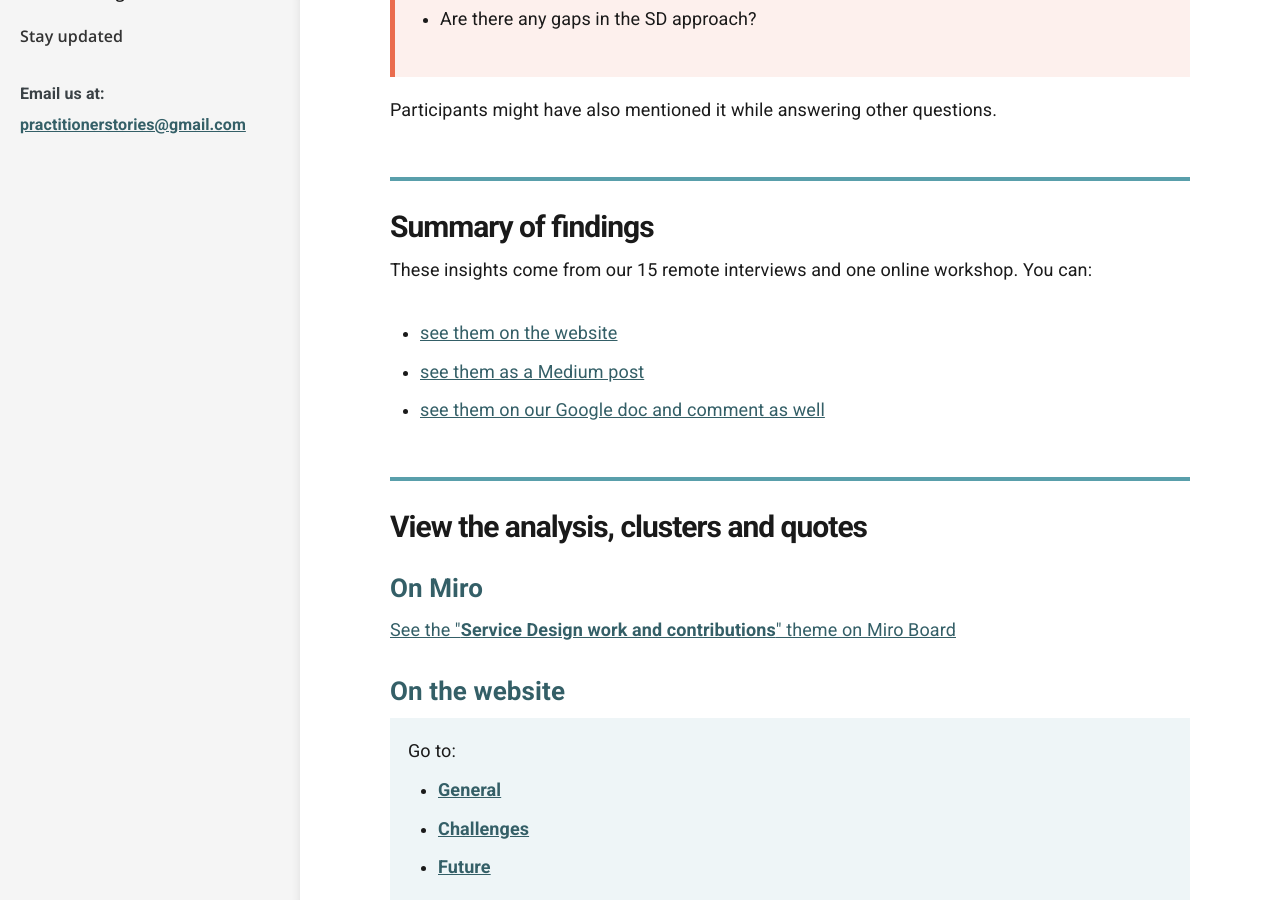
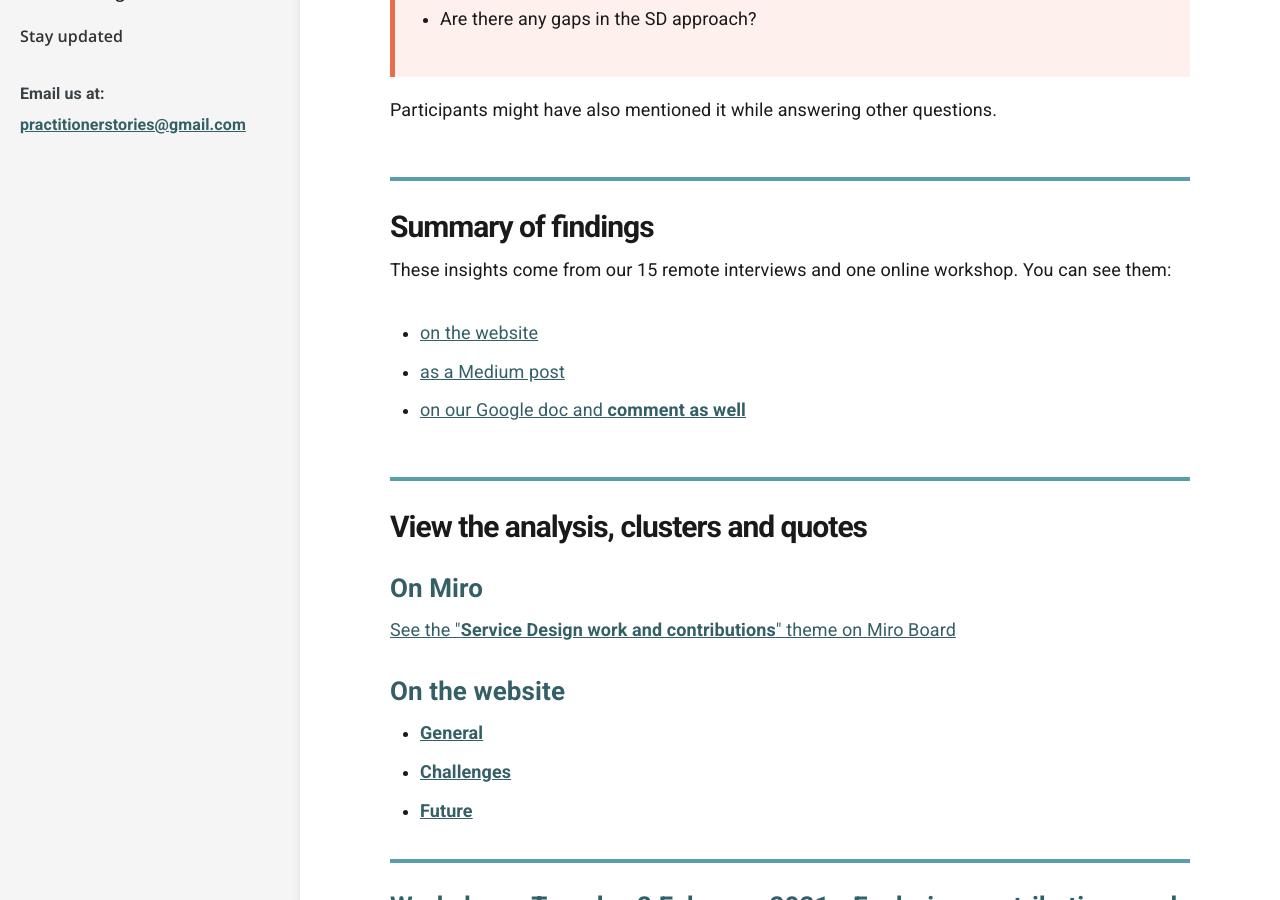
Before and after one commit to stephanie-K/practitioner-stories, a Jekyll site: the page built from _docs/SD-work-contributions/intro.md, in a window 1280 px wide and 900 px high, scrolled down 707 px. Built offline with Jekyll 4.4.1, drawn with Linux system fonts in a browser that asks for light colours.

Commit message:
improve layout

```diff
--- a/_docs/SD-work-contributions/intro.md
+++ b/_docs/SD-work-contributions/intro.md
@@ -19,10 +19,10 @@ Participants might have also mentioned it while answering other questions.
 
 <h2 class="top-line">Summary of findings</h2>
 
-These insights come from our 15 remote interviews and one online workshop. You can:
-- [see them on the website](/practitioner-stories/SD-work-contributions/summary)
-- <a href="https://practitionerstories.medium.com/service-design-practice-in-the-scottish-public-and-third-sectors-5b2090352ab" target="_blank">see them as a Medium post</a>
-- <a href="https://docs.google.com/document/d/1ZlS6_aIB6hO0imkKJCVQ3nGI1GJ8YdCoibtFmI4TOx4/edit?usp=sharing" target="_blank">see them on our Google doc and comment as well</a>
+These insights come from our 15 remote interviews and one online workshop. You can see them:
+- [on the website](/practitioner-stories/SD-work-contributions/summary)
+- <a href="https://practitionerstories.medium.com/service-design-practice-in-the-scottish-public-and-third-sectors-5b2090352ab" target="_blank">as a Medium post</a>
+- <a href="https://docs.google.com/document/d/1ZlS6_aIB6hO0imkKJCVQ3nGI1GJ8YdCoibtFmI4TOx4/edit?usp=sharing" target="_blank">on our Google doc and <strong>comment as well</strong></a>
 
 <h2 class="top-line">View the analysis, clusters and quotes</h2>
 
@@ -32,20 +32,11 @@ These insights come from our 15 remote interviews and one online workshop. You c
 
 ### On the website
 
-<div class="nav-panel">
-   <p style="margin-bottom: 0">Go to:</p>
    <ul>
       <li><a href="/practitioner-stories/SD-work-contributions/general"><strong>General</strong></a></li>
       <li><a href="/practitioner-stories/SD-work-contributions/challenges"><strong>Challenges</strong></a></li>
       <li><a href="/practitioner-stories/SD-work-contributions/future"><strong>Future</strong></a></li>
    </ul>
-</div>
-
-<!--div class="item-nav">
-   <p><span><a href="/practitioner-stories/SD-work-contributions/general">Go to General</a></span></p>
-   <p><span><a href="/practitioner-stories/SD-work-contributions/challenges">Go to Challenges</a></span></p>
-   <p><span><a href="/practitioner-stories/SD-work-contributions/future">Go to Future</a></span></p>
-</div-->
 
 <h3 class="top-line">Workshop - Tuesday 2 February 2021 - Exploring contributions and challenges</h3>
 ![illustration — map of Scotland and in front 5 people with a jigsaw piece and miro board of activities for the workshop](/practitioner-stories/images/workshop/workshop1-banner.jpg)
```
